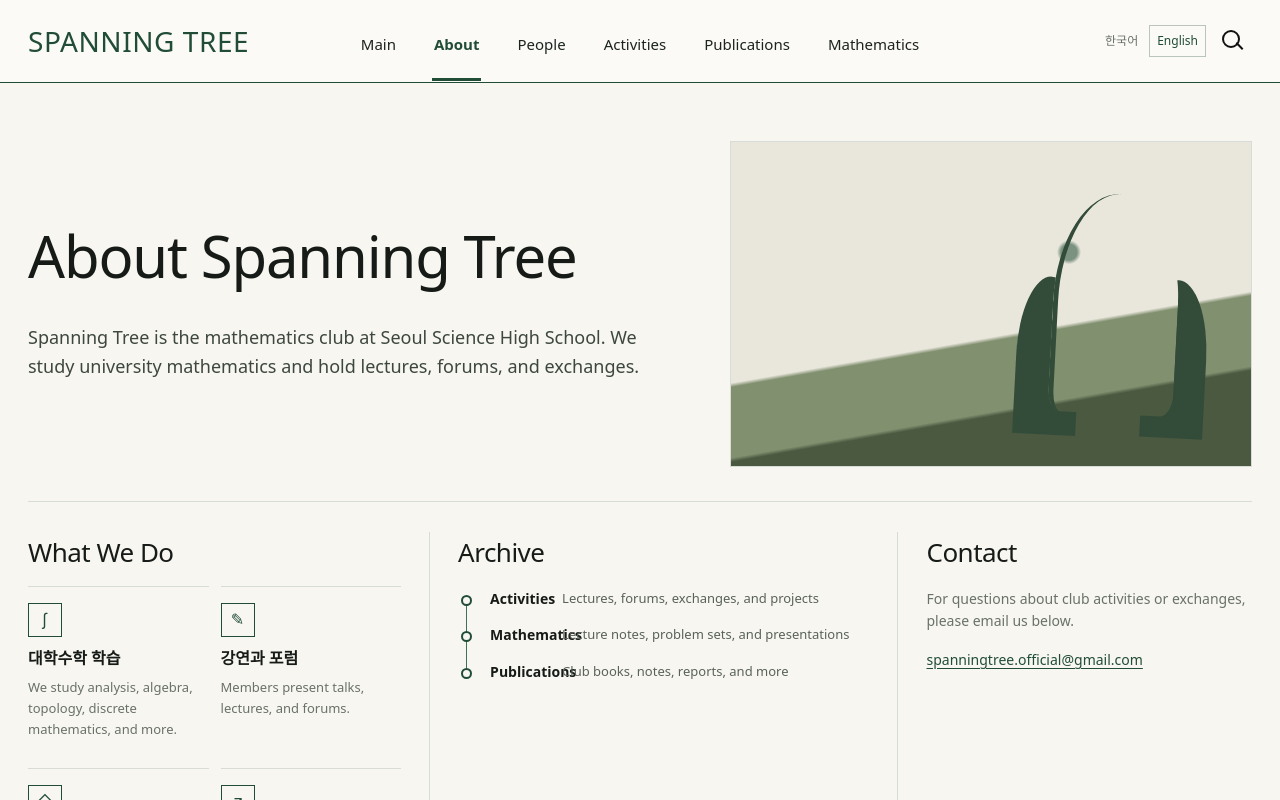
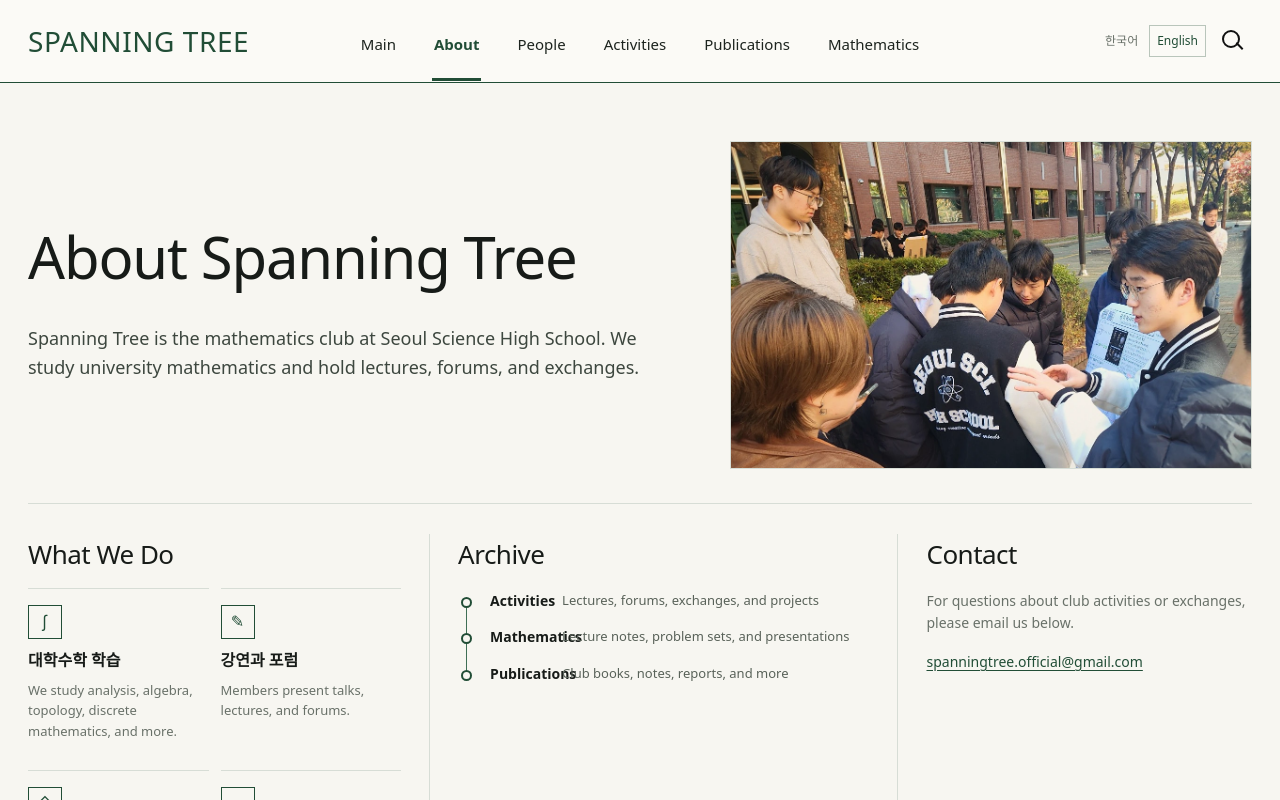
Before and after one commit to SpanningTree-WD/SpanningTree, a React (Vite) app: page /about in a window 1280 px wide. Shown: the top 800 px of the page. Built offline with nearby package versions, Linux system fonts and the light colour scheme; no server answers; a web font is replaced by a local one.

Commit message:
Use cinematic club activity photo on About page

```diff
--- a/src/features/about/AboutPage.tsx
+++ b/src/features/about/AboutPage.tsx
@@ -29,10 +29,13 @@ export function AboutPage() {
             {t('스패닝트리는 서울과학고등학교 수학 동아리입니다. 대학수학을 공부하며 강연·포럼·교류 활동을 진행합니다.')}
           </p>
         </div>
-        <div
+        <img
           className="about-photo"
-          role="img"
-          aria-label={t("나무가 있는 풍경을 표현한 추상 이미지")}
+          src="/images/about-photo-cinematic.webp"
+          alt={t("동아리원들이 야외에서 포스터를 보며 토론하는 모습")}
+          width={1105}
+          height={695}
+          decoding="async"
         />
       </section>
       <div className="about-grid">
--- a/src/styles/global.css
+++ b/src/styles/global.css
@@ -310,23 +310,13 @@ main {
   max-width:680px
 }
 .about-photo {
-  aspect-ratio:16/10;
+  display:block;
+  width:100%;
+  height:auto;
+  aspect-ratio:1105 / 695;
+  object-fit:cover;
   border:1px solid var(--color-line);
-  background:radial-gradient(circle at 65% 34%,rgba(33,77,54,.55) 0 2%,transparent 3%),linear-gradient(170deg,#e9e6dc 0 58%,#81906f 59% 76%,#4a5940 77%);
-  position:relative;
-  overflow:hidden
-}
-.about-photo::before {
-  content:"";
-  position:absolute;
-  width:120px;
-  height:220px;
-  border-radius:50% 50% 10% 10%;
-  left:62%;
-  top:16%;
-  border-left:5px solid #334c39;
-  transform:rotate(3deg);
-  box-shadow:-35px 22px 0 -31px #334c39,35px 28px 0 -31px #334c39,-65px 55px 0 -31px #334c39,62px 52px 0 -31px #334c39
+  background:#e9e6dc
 }
 .about-grid {
   display:grid;
```
Also changed, not shown: public/images/about-photo-cinematic.webp (added).
